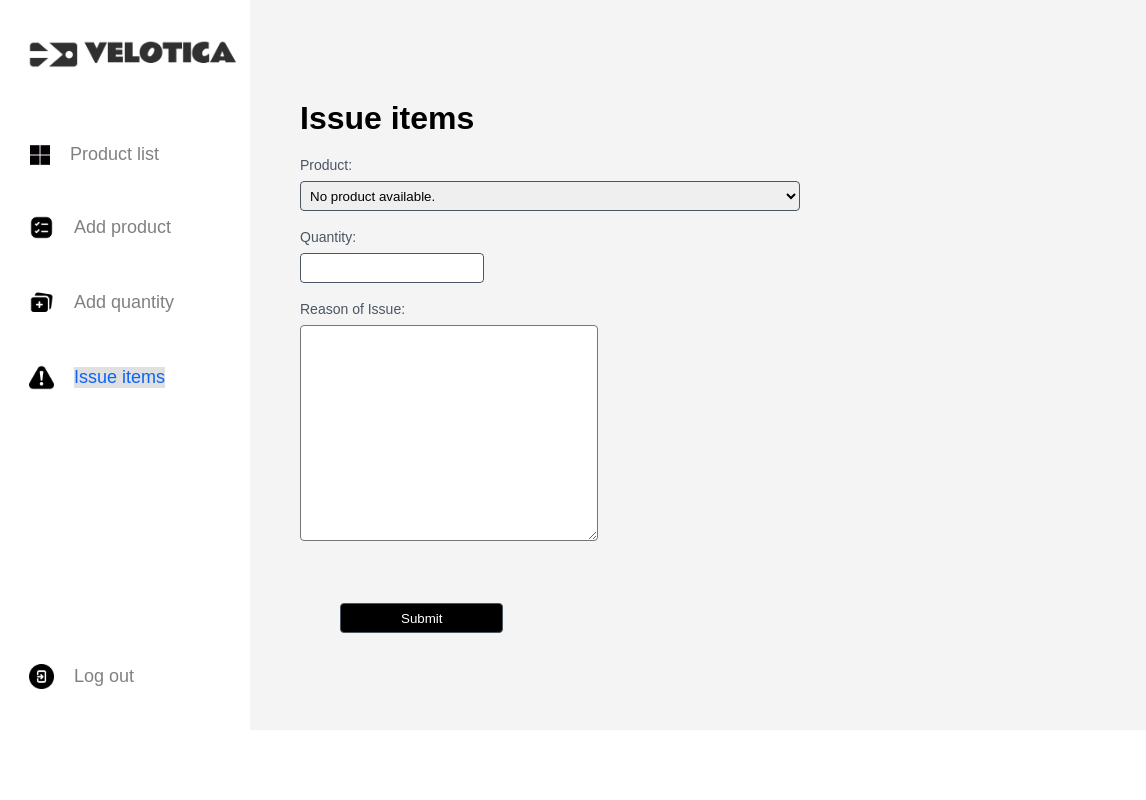
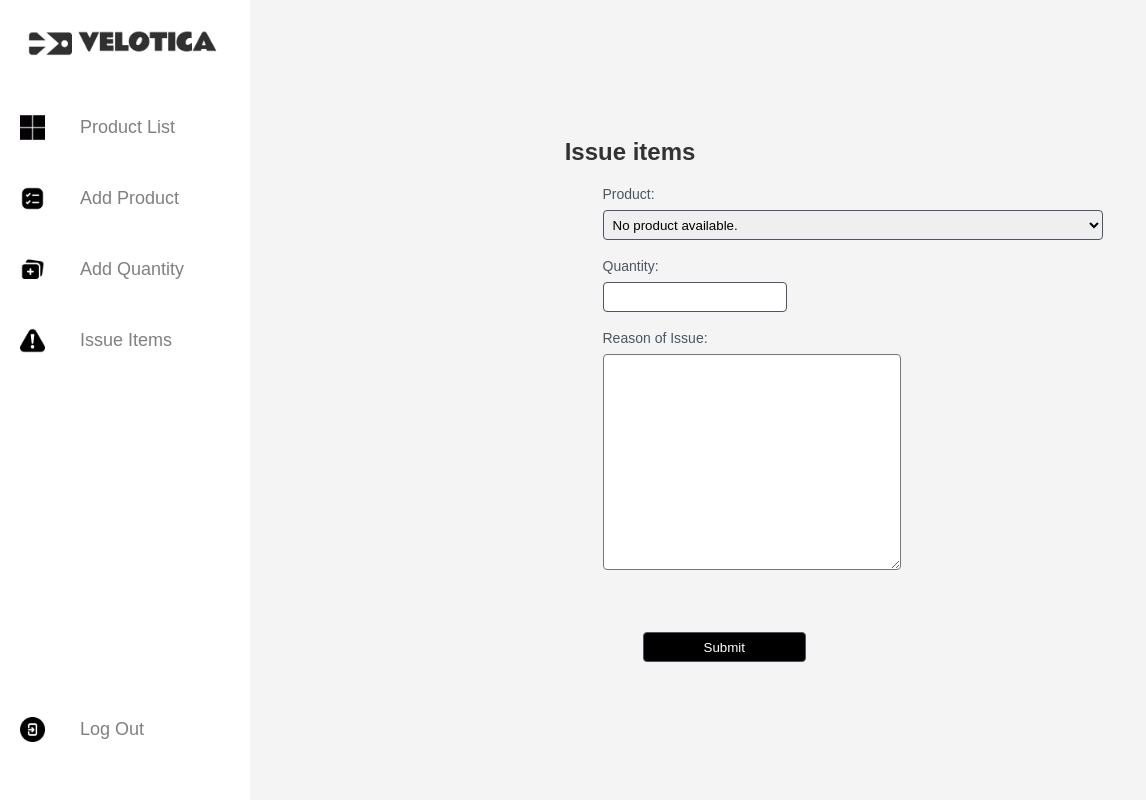
Before and after one commit to Peroxlyde/storemanagement, a PHP site: page /admin_issue.php in a window 1560 px wide. Shown: the whole page, without its empty margins (0-1146 px from the left). Run offline with PHP 8.4, Linux system fonts and the light colour scheme; data that the repository does not hold is empty.

Commit message:
Add files via upload

```diff
--- a/Admin/admin_issue.php
+++ b/Admin/admin_issue.php
@@ -39,14 +39,18 @@ $sql = "SELECT ProductID, productName FROM product";
   box-sizing: border-box;
 }
 
+html, body {
+  height: 100%;
+}
+
 body {
   font-family: Arial, sans-serif;
   display: flex;
-    width: 1535.2px;
-    height: 729.6px;
+  min-height: 100vh;
+  background-color: #f4f4f4;
 }
 
-  /* Side Navbar */
+/* Sidebar Styling */
 .side-navbar {
   width: 250px;
   height: 100vh;
@@ -57,43 +61,93 @@ $sql = "SELECT ProductID, productName FROM product";
   position: fixed;
   top: 0;
   left: 0;
-    padding-top: 20px;
+  padding: 20px 0;
+  z-index: 1000;
 }
 
+.side-navbar .logo {
+  text-align: center;
+  margin-bottom: 40px;
+}
+
+.side-navbar .logo img {
+  width: 200px;
+  height: auto;
+}
+
+/* Navigation Links */
 .side-navbar a {
   text-decoration: none;
   color: #808080;
-    display: block;
+  display: flex;
+  align-items: center;
   font-size: 18px;
-    transition: background-color 0.3s;
+  padding: 10px 20px;
+  transition: background-color 0.3s, color 0.3s;
 }
 
-  .side-navbar a:focus, .side-navbar a.active{
+.side-navbar a:hover {
+  color: white;
+  background-color: #0B63F8;
+}
+
+.side-navbar a.active {
   color: #0B63F8;
   background-color: #e0e0e0;
 }
-  .side-navbar a:hover {
-    color:white;
-    background-color: #0B63F8;
-  }
-  .side-navbar .logo {
-    font-size: 24px;
-    font-weight: bold;
-    padding: 20px;
-    text-align: center;
+
+/* Navigation Items Styling */
+.side-navbar .nav-item {
+  display: flex;
+  align-items: center;
+  gap: 15px; /* Space between icon and text */
+  margin-bottom: 30px; /* Space between links */
+  padding-left: 20px; /* Align links */
 }
 
-  /* Main Content */
+.side-navbar .nav-item img {
+  width: 25px;
+  height: auto;
+}
+
+/* Main Content Styling */
 .main-content {
   margin-left: 250px;
-    height: 100%;
   flex-grow: 1;
+  display: flex;
+  justify-content: center;
+  flex-direction: column;
+  align-items: center;
   background-color: #f4f4f4;
 }
-  .main-content h1{
-    margin-top:100px;
-    margin-bottom: 20px;
-    margin-left:50px;
+
+.main-content h1 {
+  font-size: 24px;
+  color: #333;
+  margin-left: -550px;
+}
+
+/* Responsive Adjustments */
+@media (max-width: 768px) {
+  .side-navbar {
+    width: 200px;
+  }
+
+  .main-content {
+    margin-left: 200px;
+  }
+}
+
+@media (max-width: 576px) {
+  .side-navbar {
+    width: 100%;
+    height: auto;
+    position: relative;
+  }
+
+  .main-content {
+    margin-left: 0;
+  }
 }
   .side-navbar a.active {
         color: #0B63F8;
@@ -143,32 +197,33 @@ $sql = "SELECT ProductID, productName FROM product";
 <div class="side-navbar">
   <div class="logo">
     <a href="admin_page.php">
-      <img src="velotica-2.png" style="width:220px;height:auto;">
+      <img src="velotica-2.png" alt="Velotica Logo">
     </a>
   </div>
 
-  <div style="display: flex;margin-left:30px;gap:20px;margin-top:50px;align-items:center">
-    <img src="windows-8.png " style="width:20px;height:auto;">
-    <a href="admin_product-list.php">Product  list</a>
-  </div>
-  <div style="display:flex;margin-left:29px;gap:20px;margin-top:50px; align-items:center">
-    <img src="task.png" style="width:25px;height:auto;">
-    <a href="admin_add-product.php">Add product</a>
+  <div class="nav-item">
+    <img src="windows-8.png" alt="Product List Icon">
+    <a href="admin_product-list.php">Product List</a>
   </div>
 
-  <div style="display:flex;margin-left:29px;gap:20px;margin-top:50px; align-items:center">
-    <img src="quantity.png" style="width:25px;height:auto;">
-    <a href="admin_add-quantity.php">Add quantity</a>
+  <div class="nav-item">
+    <img src="task.png" alt="Add Product Icon">
+    <a href="admin_add-product.php">Add Product</a>
   </div>
 
-  <div style="display:flex;margin-left:29px;gap:20px;margin-top:50px; align-items:center">
-    <img src="warning-sign.png" style="width:25px;height:auto;">
-    <a href="admin_issue.php" class="active">Issue items</a>
+  <div class="nav-item">
+    <img src="quantity.png" alt="Add Quantity Icon">
+    <a href="admin_add-quantity.php">Add Quantity</a>
   </div>
 
-  <div style="display:flex;margin-left:29px;gap:20px;margin-top:50px; align-items:center; margin-top: 274px;">
-    <img src="log-out.png" style="width:25px;height:auto;">
-    <a href="#">Log out</a>
+  <div class="nav-item">
+    <img src="warning-sign.png" alt="Issue Items Icon">
+    <a href="admin_issue.php">Issue Items</a>
+  </div>
+
+  <div class="nav-item" style="margin-top: auto;"> <!-- Push logout to the bottom -->
+    <img src="log-out.png" alt="Log Out Icon">
+    <a href="#">Log Out</a>
   </div>
 </div>
 
```
Also changed, not shown: Admin/admin_add-product.php (+94 -37 lines), Admin/admin_add-quantity.php (+86 -37 lines), Admin/admin_product-list.php (+90 -54 lines). Lines whose indentation alone changed are shown as unchanged.
